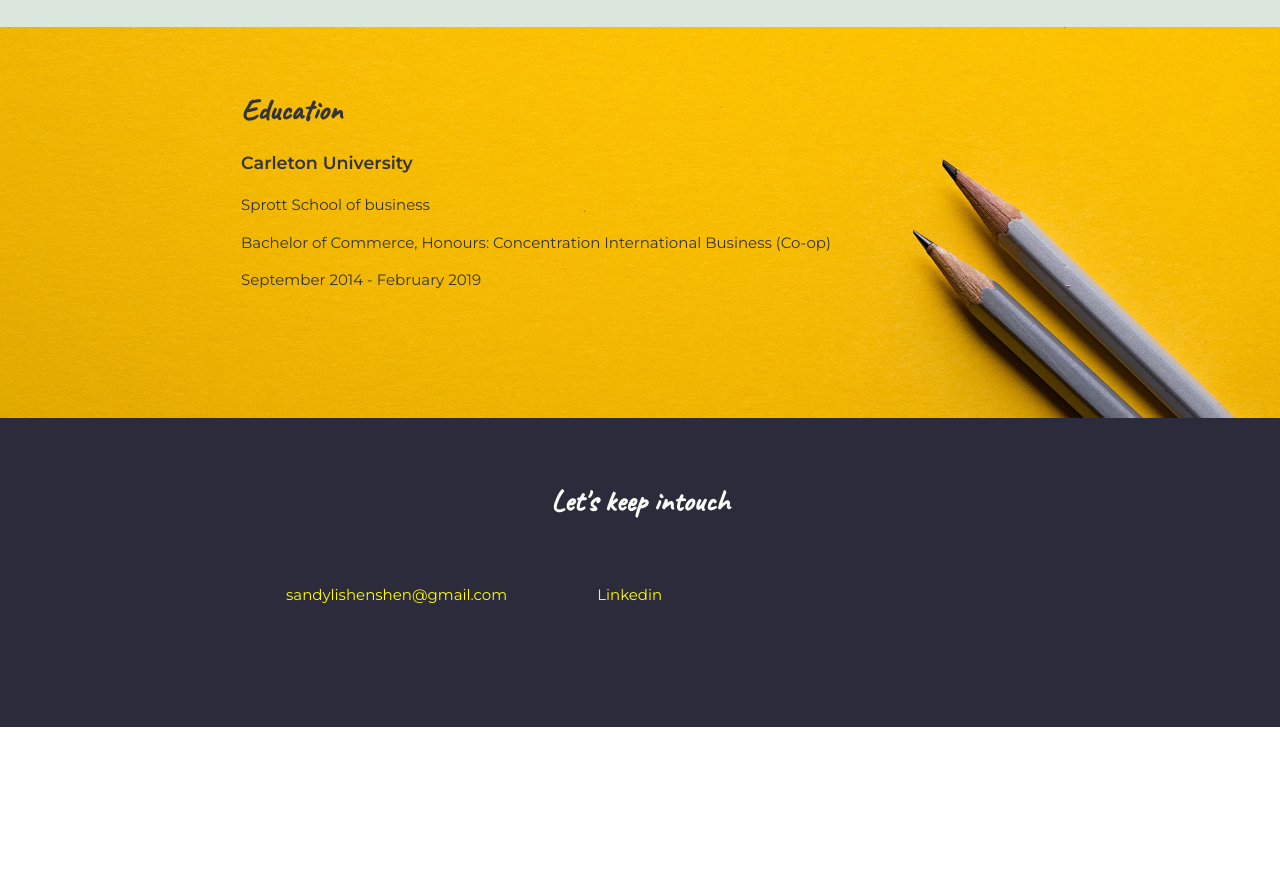
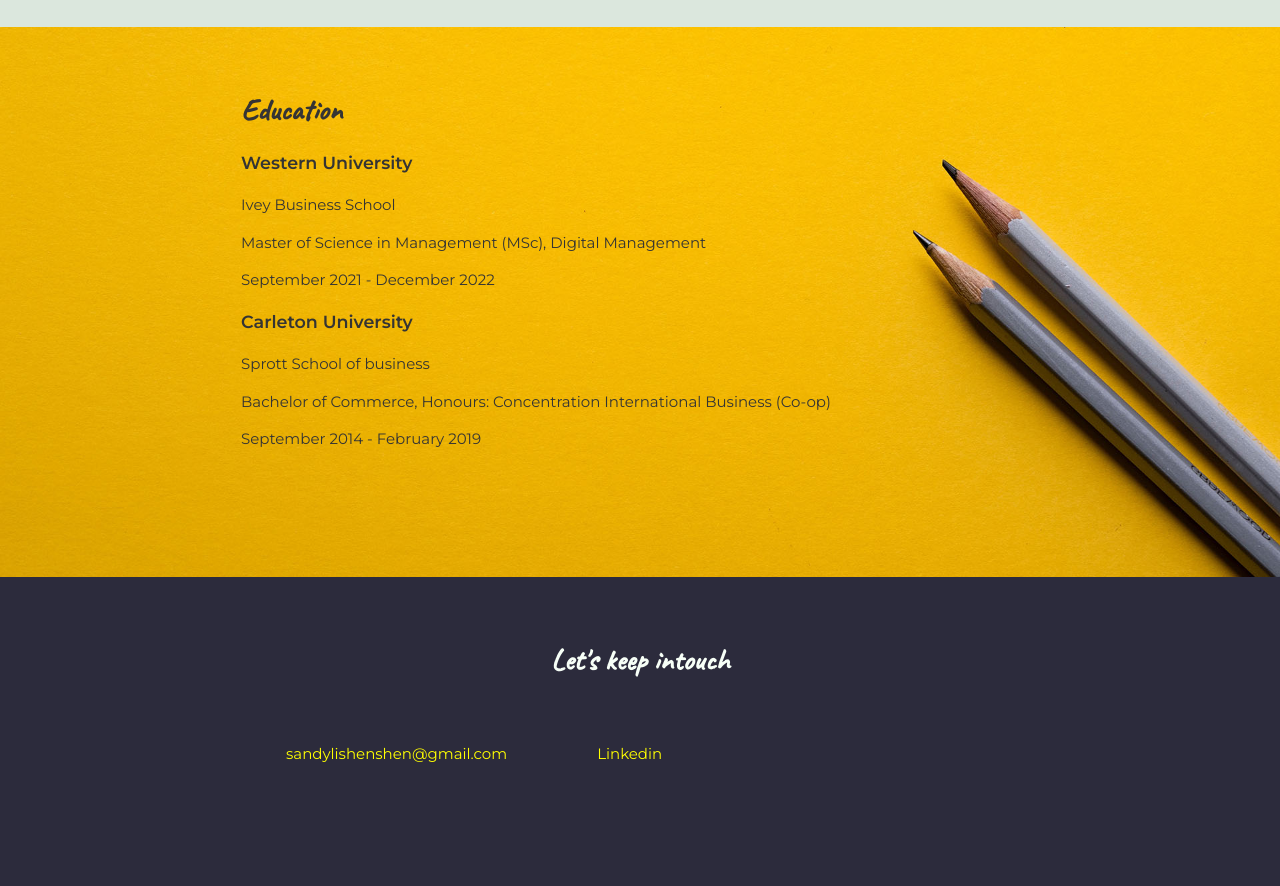
Before and after one commit to shenshen-li/portfolio, a plain HTML site: page index.html in a window 1280 px wide. Shown: the part 1939-2825 px from the top of the page. Before the commit the page ends 2666 px from the top, so only its background shows below. Drawn offline with Linux system fonts and the light colour scheme.

Commit message:
Update index.html

```diff
--- a/index.html
+++ b/index.html
@@ -93,11 +93,18 @@
 			<div class="content-wrap">
 				<h2>Education</h2>
 				<section>
+					<h3>Western University</h3>
+					<p>Ivey Business School</p>
+					<p>Master of Science in Management (MSc), Digital Management</p>
+					<p>September 2021 - December 2022</p>
+				</section>
+				<section>
 					<h3>Carleton University</h3>
 					<p>Sprott School of business</p>
 					<p>Bachelor of Commerce, Honours: Concentration International Business (Co-op)</p>
 					<p>September 2014 - February 2019</p>
 				</section>
+
 			</div>
 		</section>
 
```
